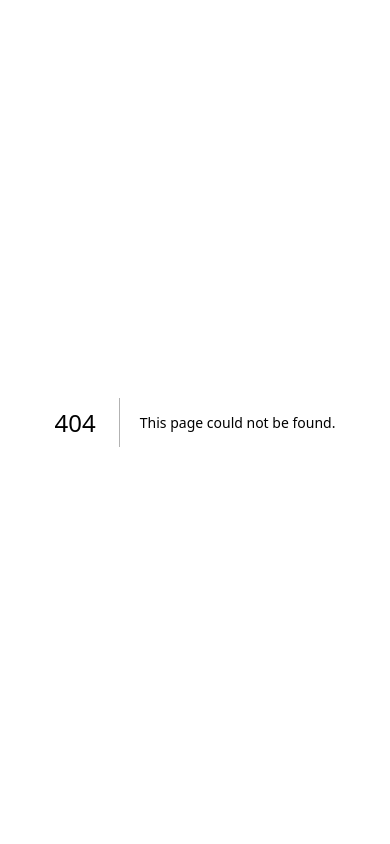
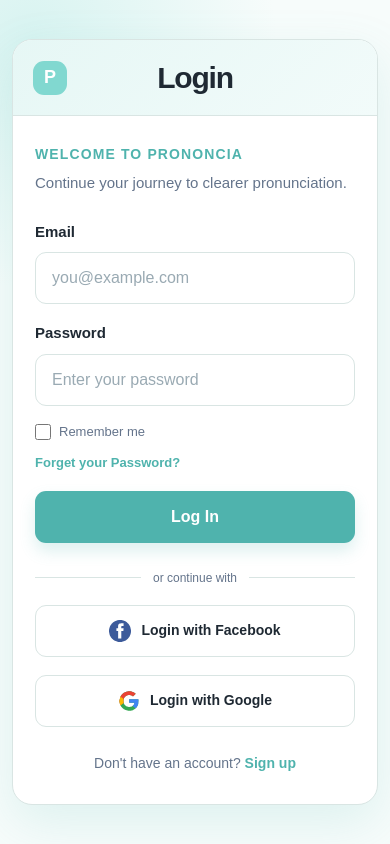
Before and after one commit to Kietkiet1109/Language-Learning-App, a Next.js app in the folder frontend/: page /login in a window 390 px wide. Before the commit this address had no page. Built offline with nearby package versions, Linux system fonts and the light colour scheme.

Commit message:
Implemented a responsive UI of the signup page

```diff
--- a/frontend/src/app/globals.css
+++ b/frontend/src/app/globals.css
@@ -31,7 +31,8 @@ button, a {
     -webkit-tap-highlight-color: transparent;
 }
 
-.login-page {
+.login-page,
+.signup-page {
     min-height: 100vh;
     display: grid;
     place-items: center;
@@ -40,7 +41,8 @@ button, a {
                 transparent 28%), var(--background);
 }
 
-.login-card {
+.login-card,
+.signup-card {
     width: min(100%, 480px);
     overflow: hidden;
     border: 1px solid var(--border);
@@ -49,7 +51,8 @@ button, a {
     box-shadow: 0 18px 50px rgba(79, 179, 173, 0.15);
 }
 
-.login-header {
+.login-header,
+.signup-header {
     display: grid;
     grid-template-columns: 40px 1fr 40px;
     align-items: center;
@@ -71,7 +74,8 @@ button, a {
     font-weight: 800;
 }
 
-.login-header h1 {
+.login-header h1,
+.signup-header h1 {
     margin: 0;
     color: var(--text);
     font-size: 30px;
@@ -80,7 +84,8 @@ button, a {
     letter-spacing: -0.04em;
 }
 
-.login-content {
+.login-content,
+.signup-content {
     padding: 34px 38px 36px;
 }
 
@@ -97,7 +102,8 @@ button, a {
     text-transform: uppercase;
 }
 
-.login-description {
+.login-description,
+.signup-description {
     margin: 0;
     color: var(--secondary-text);
     font-size: 15px;
@@ -105,6 +111,7 @@ button, a {
 }
 
 .login-form,
+.signup-form,
 .social-buttons {
     display: grid;
     gap: 18px;
@@ -275,20 +282,24 @@ button, a {
 }
 
 @media (max-width: 520px) {
-    .login-page {
+    .login-page,
+    .signup-page {
         padding: 16px 12px;
     }
 
-    .login-card {
+    .login-card,
+    .signup-card {
         border-radius: 20px;
     }
 
-    .login-header {
+    .login-header,
+    .signup-header {
         min-height: 76px;
         padding: 0 20px;
     }
 
-    .login-content {
+    .login-content,
+    .signup-content {
         padding: 28px 22px 30px;
     }
 
--- a/frontend/src/app/layout.tsx
+++ b/frontend/src/app/layout.tsx
@@ -1,4 +1,3 @@
-import type { Metadata } from "next";
 import { Geist, Geist_Mono } from "next/font/google";
 import "./globals.css";
 
@@ -11,11 +10,6 @@ const geistMono = Geist_Mono({
     variable: "--font-geist-mono",
     subsets: ["latin"],
 });
-
-export const metadata: Metadata = {
-    title: "Login | Prononcia",
-    description: "Continue your pronunciation journey with Prononcia.",
-};
 
 export default function RootLayout({children,}: Readonly<{
     children: React.ReactNode;
--- /dev/null
+++ b/frontend/src/app/login/page.tsx
@@ -0,0 +1,107 @@
+import type { Metadata } from "next";
+import Link from "next/link";
+import Image from "next/image";
+
+export const metadata: Metadata = {
+    title: "Login | Prononcia",
+    description: "Continue your pronunciation journey with Prononcia.",
+};
+
+export default function LoginPage() {
+    return (
+        <main className="login-page">
+            <section className="login-card" aria-labelledby="login-title">
+                <header className="login-header">
+                    <span className="header-mark" aria-hidden="true">
+                      P
+                    </span>
+                    <h1 id="login-title">Login</h1>
+                    <span className="header-spacer" aria-hidden="true" />
+                </header>
+
+                <div className="login-content">
+                    <div className="welcome-copy">
+                        <p className="eyebrow">Welcome to Prononcia</p>
+                        <p className="login-description">
+                          Continue your journey to clearer pronunciation.
+                        </p>
+                    </div>
+
+                    <form className="login-form">
+                        <div className="form-field">
+                            <label htmlFor="email">Email</label>
+                            <input
+                              id="email"
+                              name="email"
+                              type="email"
+                              autoComplete="email"
+                              placeholder="you@example.com"
+                              required
+                            />
+                        </div>
+
+                        <div className="form-field">
+                            <label htmlFor="password">Password</label>
+                            <input
+                              id="password"
+                              name="password"
+                              type="password"
+                              autoComplete="current-password"
+                              placeholder="Enter your password"
+                              required
+                            />
+                        </div>
+
+                        <div className="form-options">
+                            <label className="remember-option">
+                                <input type="checkbox" name="rememberMe" />
+                                <span>Remember me</span>
+                            </label>
+                            <Link className="text-link" href="/forgetpass">
+                              Forget your Password?
+                            </Link>
+                        </div>
+
+                        <button className="primary-button" type="submit">
+                          Log In
+                        </button>
+                    </form>
+
+                    <div className="divider" aria-hidden="true">
+                        <span>or continue with</span>
+                    </div>
+
+                    <div className="social-buttons">
+                        <button className="social-button" type="button">
+                            <Image
+                              className="social-icon"
+                              src="/facebook.svg"
+                              alt=""
+                              width={22}
+                              height={22}
+                            />
+                            <span>Login with Facebook</span>
+                        </button>
+                        <button className="social-button" type="button">
+                            <Image
+                              className="social-icon"
+                              src="/google.svg"
+                              alt=""
+                              width={22}
+                              height={22}
+                            />
+                            <span>Login with Google</span>
+                        </button>
+                    </div>
+
+                    <p className="signup-prompt">
+                        Don&apos;t have an account?{" "}
+                        <Link className="text-link" href="/signup">
+                          Sign up
+                        </Link>
+                    </p>
+                </div>
+            </section>
+        </main>
+    );
+}
--- /dev/null
+++ b/frontend/src/app/signup/page.tsx
@@ -0,0 +1,82 @@
+import type { Metadata } from "next";
+import Link from "next/link";
+
+export const metadata: Metadata = {
+    title: "Signup | Prononcia",
+    description: "Create your Prononcia account and begin practicing.",
+};
+
+export default function SignupPage() {
+    return (
+        <main className="signup-page">
+            <section className="signup-card" aria-labelledby="signup-title">
+                <header className="signup-header">
+                    <span className="header-mark" aria-hidden="true">
+                        P
+                    </span>
+                    <h1 id="signup-title">Sign Up</h1>
+                    <span className="header-spacer" aria-hidden="true" />
+                </header>
+
+                <div className="signup-content">
+                    <div className="welcome-copy">
+                        <p className="eyebrow">Start your practice</p>
+                        <p className="signup-description">
+                            Create an account to build your
+                            pronunciation skills with Prononcia.
+                        </p>
+                    </div>
+
+                    <form className="signup-form">
+                        <div className="form-field">
+                            <label htmlFor="name">Name</label>
+                            <input
+                                id="name"
+                                name="name"
+                                type="text"
+                                autoComplete="name"
+                                placeholder="Enter your name"
+                                required
+                            />
+                        </div>
+
+                        <div className="form-field">
+                            <label htmlFor="email">Email</label>
+                            <input
+                                id="email"
+                                name="email"
+                                type="email"
+                                autoComplete="email"
+                                placeholder="you@example.com"
+                                required
+                            />
+                        </div>
+
+                        <div className="form-field">
+                            <label htmlFor="password">Password</label>
+                            <input
+                                id="password"
+                                name="password"
+                                type="password"
+                                autoComplete="new-password"
+                                placeholder="Create a password"
+                                required
+                            />
+                        </div>
+
+                        <button className="primary-button" type="submit">
+                            Sign up
+                        </button>
+                    </form>
+
+                    <p className="signup-prompt">
+                        Already have an account?{" "}
+                        <Link className="text-link" href="/login">
+                            Log in
+                        </Link>
+                    </p>
+                </div>
+            </section>
+        </main>
+    );
+}
```
Also changed, not shown: frontend/public/facebook.svg (added), frontend/public/google.svg (added).
